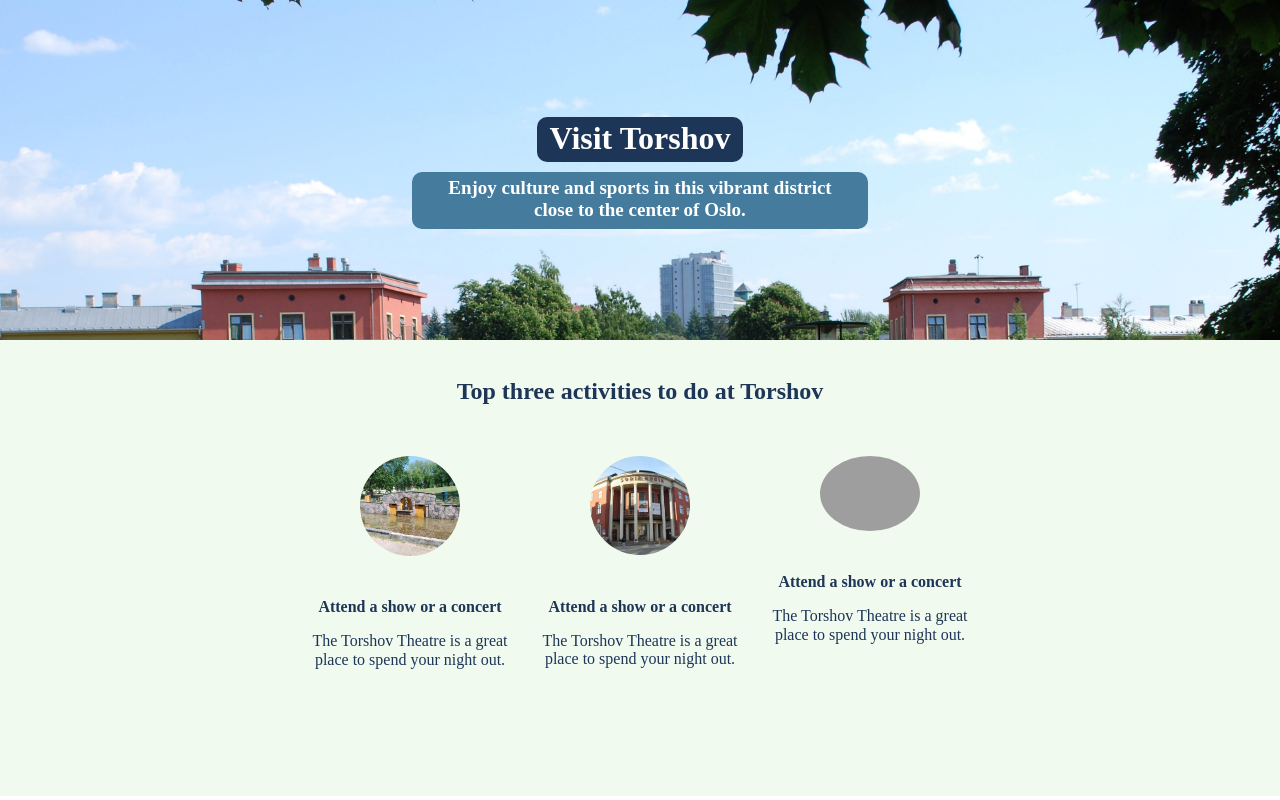
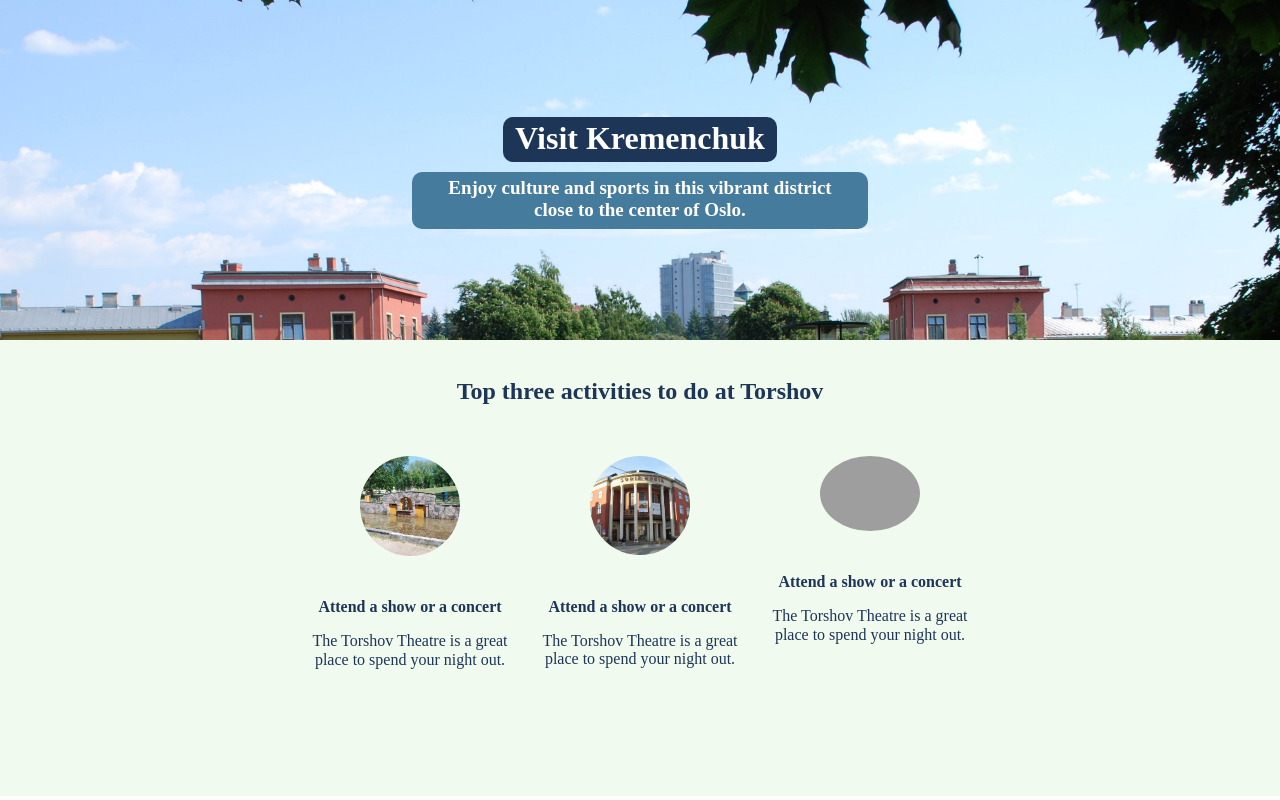
Before and after one commit to Niki-Ku/scrimba-city-project, a website built with Vite: page index.html in a window 1280 px wide. Shown: the top 800 px of the page. Built offline with nearby package versions, Linux system fonts and the light colour scheme; grey boxes are pictures that could not be loaded.

Commit message:
Update name of the city

```diff
--- a/index.html
+++ b/index.html
@@ -7,7 +7,7 @@
 
         <!-- HERO SECTION -->
         <div class="hero">
-            <h1>Visit Torshov</h1>
+            <h1>Visit Kremenchuk</h1>
             <h2>Enjoy culture and sports in this vibrant district close to the center of Oslo.</h2>
         </div>
 
```
